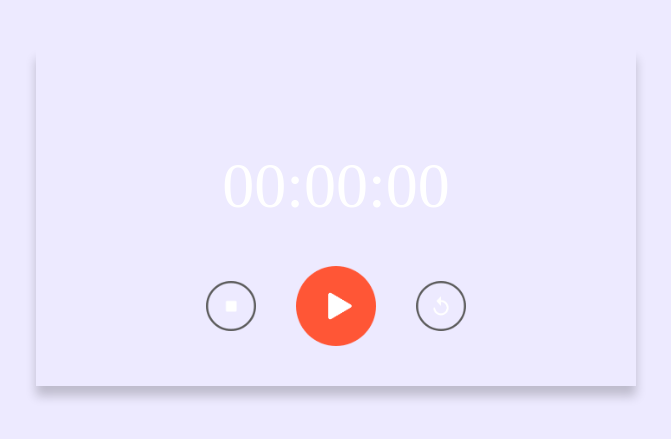
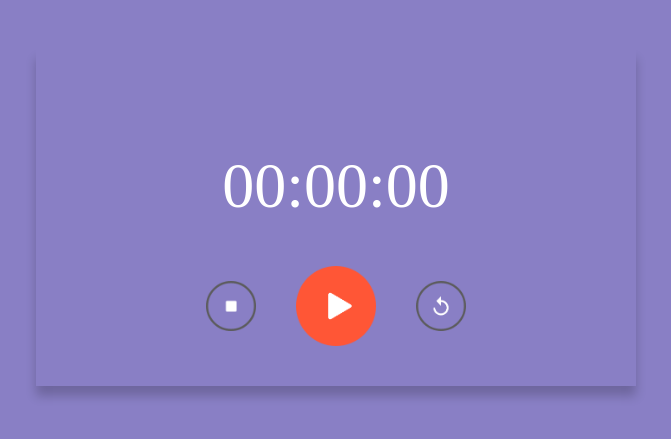
Before and after one commit to AnneshaAhsan/Multiple-Projects, a plain HTML site: page stop-watch/index.html in a window 1280 px wide. Shown: the part 151-590 px from the top of the page, without its empty margins (304-975 px from the left). Drawn offline with Linux system fonts and the light colour scheme.

Commit message:
Color change

```diff
--- a/stop-watch/style.css
+++ b/stop-watch/style.css
@@ -1,5 +1,5 @@
 body {
-  background: #edeaff;
+  background: #897fc5;
 }
 .stopwatch {
   width: 90%;
```
